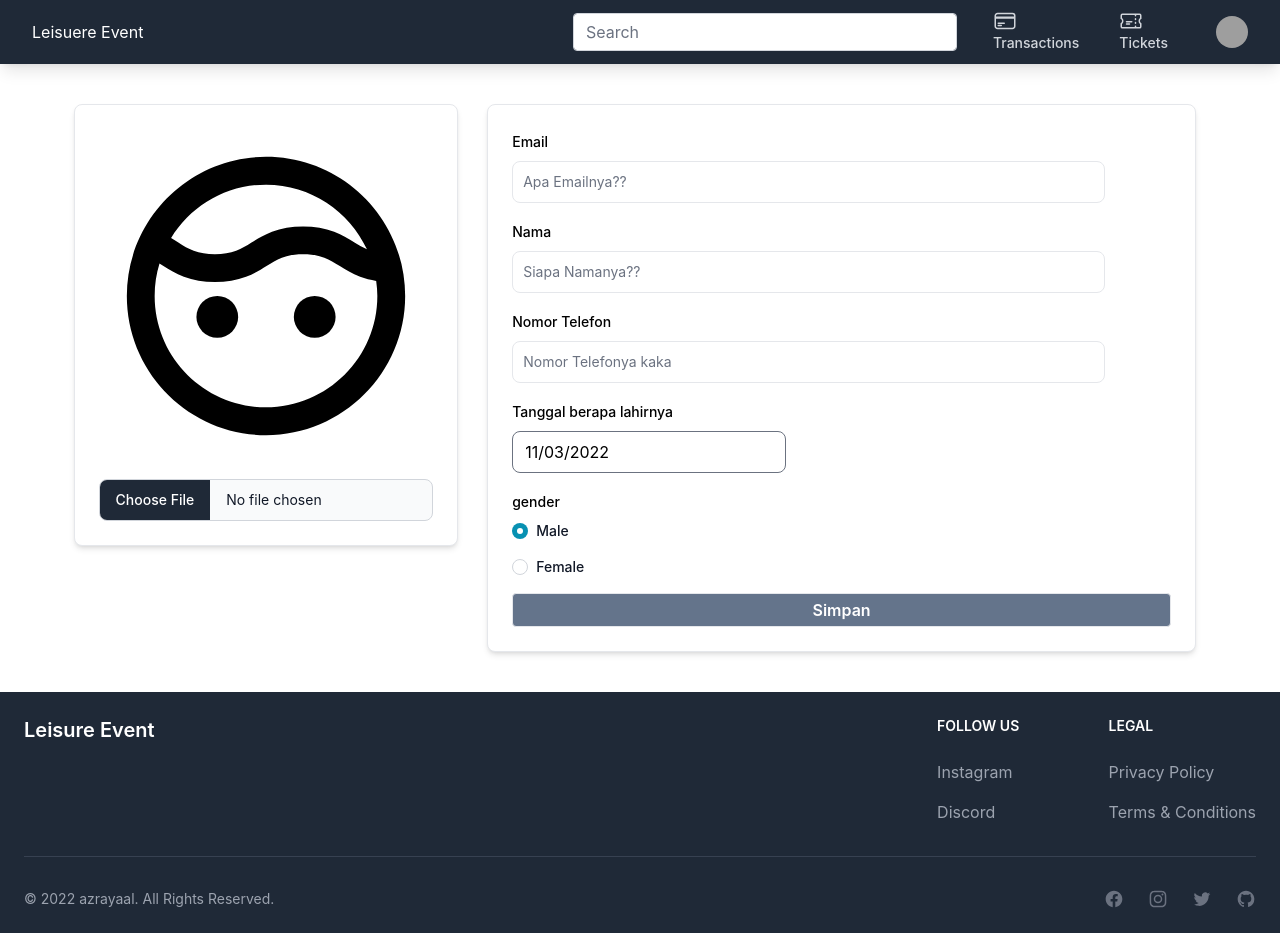
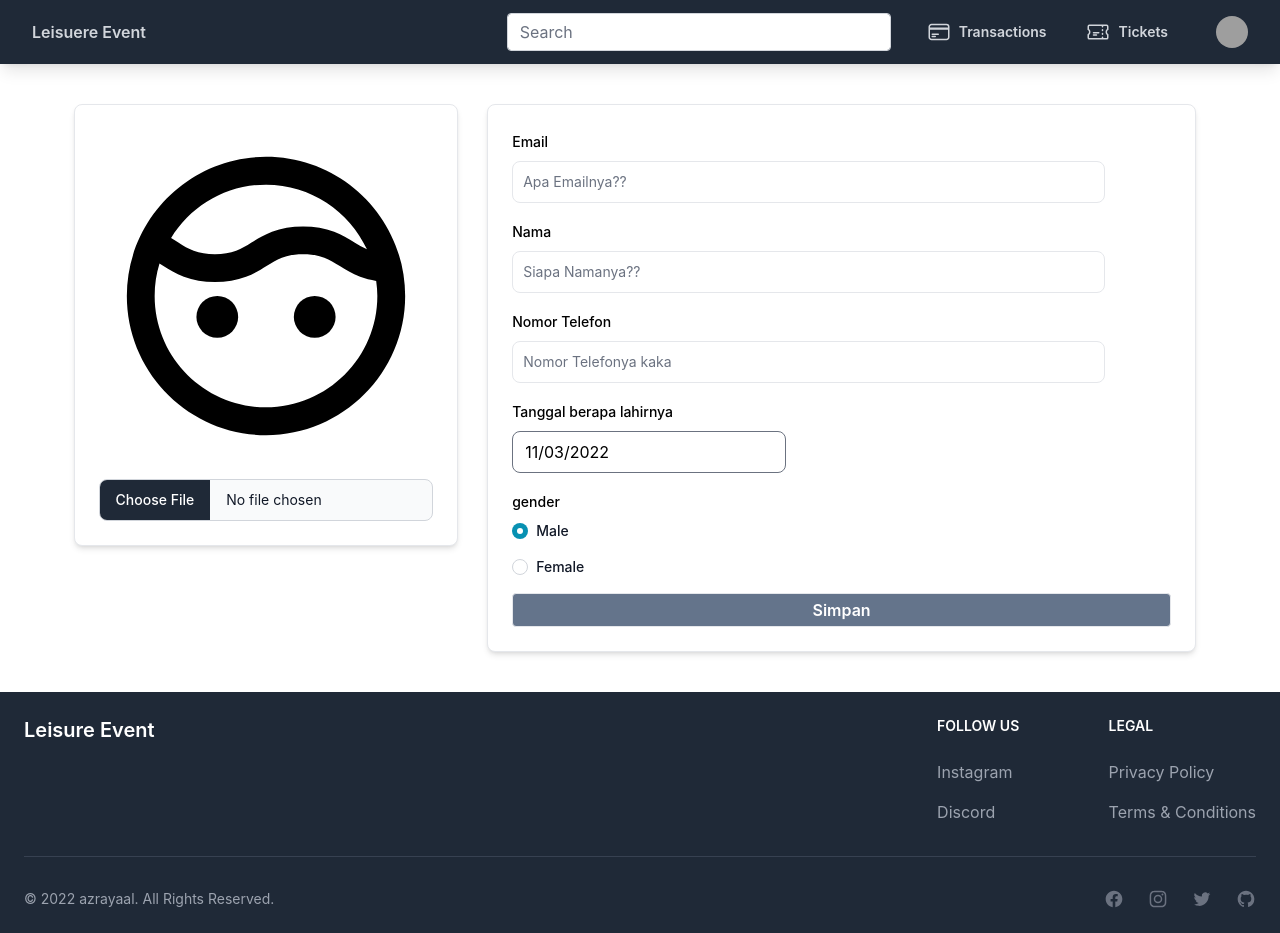
Before and after one commit to azrayaal/event-web, a Next.js app: page /profile in a window 1280 px wide. Built offline with nearby package versions, Linux system fonts and the light colour scheme; grey boxes are pictures that could not be loaded.

Commit message:
update header

```diff
--- a/components/header/index.tsx
+++ b/components/header/index.tsx
@@ -37,22 +37,25 @@ function classNames(...classes) {
 
 export default function Navbars() {
   return (
+    <>
       <Disclosure as="nav" className="bg-gray-800 shadow-lg z-40">
         {({ open }) => (
           <>
             <div className="mx-auto max-w-7xl px-2 sm:px-6 lg:px-8">
-            <div className="relative flex h-16 items-center justify-between">
-              <div className="absolute inset-y-0 left-0 flex items-center sm:hidden">
-                {/* Mobile menu button*/}
+              <div className="relative flex  h-16 items-center justify-between">
+                {/* <div className="absolute inset-y-0 left-0 flex items-center sm:hidden">
+                Mobile menu button
                 <Disclosure.Button className="inline-flex items-center justify-center rounded-md p-2 text-gray-400 hover:bg-gray-700 hover:text-white focus:outline-none focus:ring-2 focus:ring-inset focus:ring-white">
                   <span className="sr-only">Open main menu</span>
                   {open ? <XMarkIcon className="block h-6 w-6" aria-hidden="true" /> : <Bars3Icon className="block h-6 w-6" aria-hidden="true" />}
                 </Disclosure.Button>
-              </div>
+              </div> */}
 
                 <div className="flex flex-1 items-center justify-center sm:items-stretch sm:justify-start">
-                <div className="flex flex-shrink-0 items-center mr-auto text-white">
-                  <Link href="/">Leisuere Event</Link>
+                  <div className="flex flex-shrink-0 items-center mr-auto text-gray-300 ">
+                    <Link href="/" className="font-semibold whitespace-nowrap">
+                      Leisuere Event
+                    </Link>
                     {/* <img className="block h-8 w-auto lg:hidden" src="https://tailwindui.com/img/logos/mark.svg?color=indigo&shade=500" alt="Your Company" />
                   <img className="hidden h-8 w-auto lg:block" src="https://tailwindui.com/img/logos/mark.svg?color=indigo&shade=500" alt="Your Company" /> */}
                   </div>
@@ -82,16 +85,23 @@ export default function Navbars() {
 
                   {/* Nav item */}
                   <div className="hidden sm:ml-6 sm:block">
-                  <div className="flex mt-4 space-x-4">
+                    <div className="flex mt-4 space-x-4  h-[67%]">
                       {navigation.map((item) => (
                         <a
                           key={item.name}
                           href={item.href}
-                        className={classNames(item.current ? 'bg-gray-900 text-white' : 'text-gray-300 hover:bg-gray-700 hover:text-white', 'px-3 py-2 rounded-md text-sm font-medium')}
+                          className={classNames(item.current ? 'bg-gray-900 text-white' : 'text-gray-300 hover:bg-gray-700 hover:text-white', 'px-3  rounded-md text-sm font-medium ')}
                           aria-current={item.current ? 'page' : undefined}
                         >
-                        {item.logo}
-                        {item.name}
+                          {/* <img src= className="mr-3 h-6 sm:h-9" alt="Logo" /> */}
+                          {/* <div className="mr-3 h-6 sm:h-9">{item.logo}</div>
+                          <span className="self-center text-xl font-semibold whitespace-nowrap dark:text-white"> {item.name}</span> */}
+                          <div className=" h-full w-26 flex  items-center ">
+                            <div className="pr-2 font-semibold whitespace-nowrap">{item.logo}</div>
+                            <div className="font-semibold whitespace-nowrap">{item.name}</div>
+                          </div>
+                          {/* <div>
+                            </div> */}
                         </a>
                       ))}
                     </div>
@@ -146,9 +156,9 @@ export default function Navbars() {
               </div>
             </div>
 
-          <Disclosure.Panel className="sm:hidden">
+            {/* <Disclosure.Panel className="sm:hidden">
             <div className="space-y-1 px-2 pt-2 pb-3">
-              {/* search bar */}
+              search bar
               <div className=" justify-center">
                 <div className="px-2">
                   <div className="input-group relative flex flex-wrap items-stretch w-full mb-4 rounded">
@@ -160,12 +170,6 @@ export default function Navbars() {
                       aria-describedby="button-addon2"
                     />
                     <span className="input-group-text flex items-center px-3 py-1.5 text-base font-normal text-gray-700 text-center whitespace-nowrap rounded" id="basic-addon2">
-                      {/* <svg aria-hidden="true" focusable="false" data-prefix="fas" data-icon="search" className="w-4" role="img" xmlns="http://www.w3.org/2000/svg" viewBox="0 0 512 512">
-                              <path
-                                fill="currentColor"
-                                d="M505 442.7L405.3 343c-4.5-4.5-10.6-7-17-7H372c27.6-35.3 44-79.7 44-128C416 93.1 322.9 0 208 0S0 93.1 0 208s93.1 208 208 208c48.3 0 92.7-16.4 128-44v16.3c0 6.4 2.5 12.5 7 17l99.7 99.7c9.4 9.4 24.6 9.4 33.9 0l28.3-28.3c9.4-9.4 9.4-24.6.1-34zM208 336c-70.7 0-128-57.2-128-128 0-70.7 57.2-128 128-128 70.7 0 128 57.2 128 128 0 70.7-57.2 128-128 128z"
-                              ></path>
-                            </svg> */}
                     </span>
                   </div>
                 </div>
@@ -183,9 +187,40 @@ export default function Navbars() {
                 </Disclosure.Button>
               ))}
             </div>
-          </Disclosure.Panel>
+          </Disclosure.Panel> */}
           </>
         )}
       </Disclosure>
+
+      {/* Navbar Mobile */}
+      <div className="w-full ">
+        <section id="bottom-navigation" className="md:hidden block fixed inset-x-0 bottom-0 z-10 bg-white shadow">
+          <nav className="bg-gray-300 border-gray-200 sm:px-4 dark:bg-gray-900">
+            <div className="h-full ">
+              <div className="flex">
+                <div className="w-[33%] hover:bg-gray-500 py-[18px]">
+                  <a href="/" className="flex items-center justify-center text-8xl font-semibold whitespace-nowrap ">
+                    <img src="/home.svg" className="logonya pr-2" />
+                    {/* <div className="textnya">Home</div> */}
+                  </a>
+                </div>
+                <div className="w-[33%] hover:bg-gray-500 py-[18px]">
+                  <a href="/transactions" className="flex items-center justify-center text-8xl font-semibold whitespace-nowrap ">
+                    <img src="/dompet.svg" className="logonya pr-2" />
+                    {/* <div className="textnya">Transactions</div> */}
+                  </a>
+                </div>
+                <div className="w-[33%] hover:bg-gray-500 py-[18px]">
+                  <a href="coupons" className="flex items-center justify-center text-8xl font-semibold whitespace-nowrap ">
+                    <img src="/coupon.svg" className="logonya pr-2" />
+                    {/* <div className="textnya">Tickets</div> */}
+                  </a>
+                </div>
+              </div>
+            </div>
+          </nav>
+        </section>
+      </div>
+    </>
   );
 }
```
Lines whose indentation alone changed are shown as unchanged.
